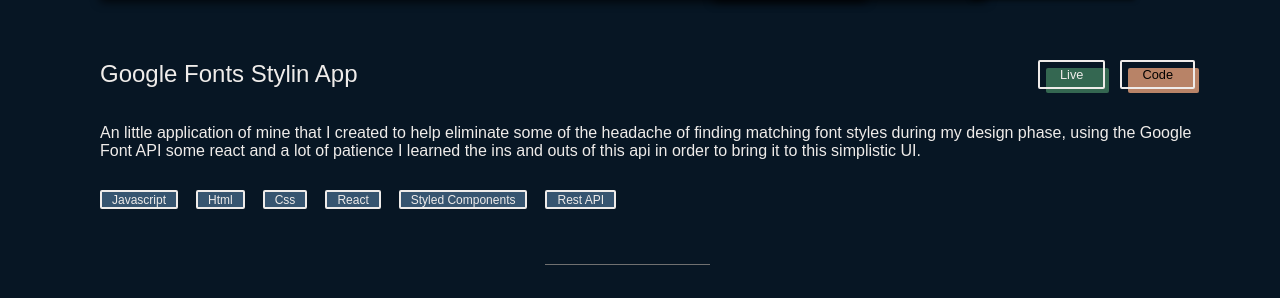
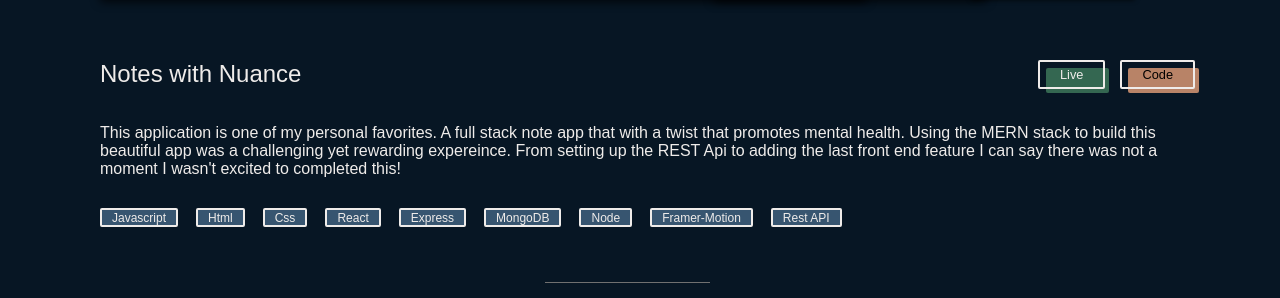
Before and after one commit to ahmedsmrt/Gatsby-Portfolio, a Gatsby site: page / in a window 1280 px wide. Shown: the part 3083-3381 px from the top of the page. Built offline with nearby package versions, Linux system fonts and the light colour scheme; Gatsby itself is replaced by a stand-in of ours.

Commit message:
Project Update

```diff
--- a/src/components/ProjectData.js
+++ b/src/components/ProjectData.js
@@ -3,16 +3,16 @@
 export const ProjectText = [
   {
     id: 1,
-    title: "Google Fonts Stylin App",
+    title: "Notes with Nuance",
     description:
-      "An little application of mine that I created to help eliminate some of the headache of finding matching font styles during my design phase, using the Google Font API some react and a lot of patience I learned the ins and outs of this api in order to bring it to this simplistic UI.",
-    languages: ["Javascript", "Html", "Css", "React", "Styled Components", "Rest API"],
+      "This application is one of my personal favorites. A full stack note app that with a twist that promotes mental health. Using the MERN stack to build this beautiful app was a challenging yet rewarding expereince. From setting up the REST Api to adding the last front end feature I can say there was not a moment I wasn't excited to completed this!",
+    languages: ["Javascript", "Html", "Css", "React", "Express", "MongoDB", "Node", "Framer-Motion", "Rest API"],
     screenshots: [
       "https://github.com/ahmedsmrt/Gatsby-Portfolio/blob/main/src/images/Image%2017.jpg?raw=true",
       "https://github.com/ahmedsmrt/Gatsby-Portfolio/blob/main/src/images/Image%2016.jpg?raw=true",
       "https://github.com/ahmedsmrt/Gatsby-Portfolio/blob/main/src/images/Image%2018.jpg?raw=true",
     ],
-    links: ['https://github.com/ahmedsmrt/Google-Font-Comparison-App', 'https://googlecomparison.netlify.app/' ]
+    links: ['https://github.com/ahmedsmrt/notes-full-stack', 'https://nuance-notes.netlify.app/' ]
   },
   {
     id: 2,
```
